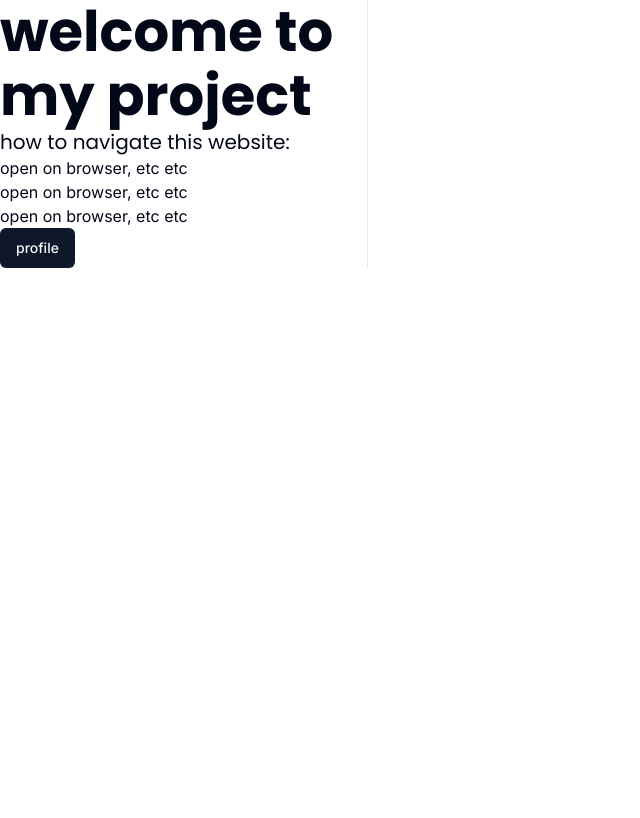
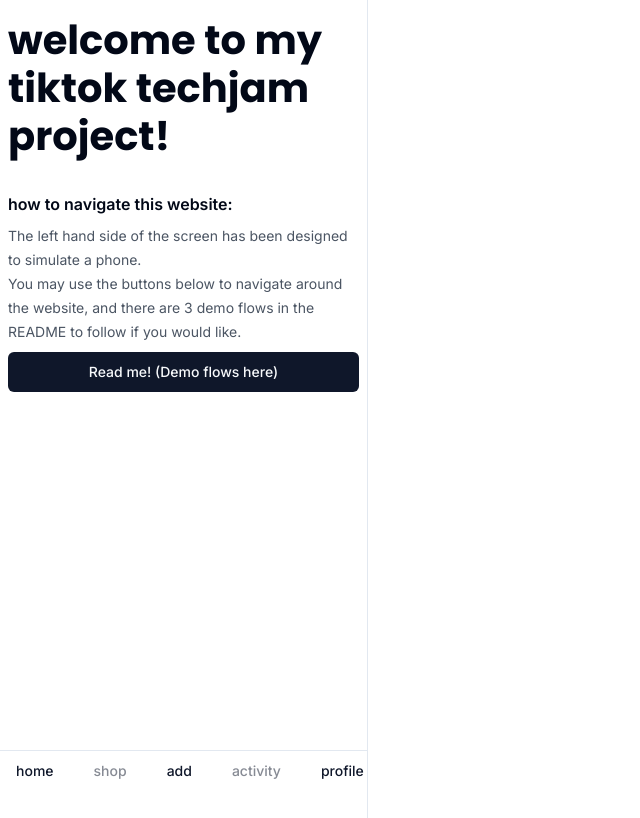
Before and after one commit to applepiofmyeye/tiktoktechjam, a Next.js app: page / in a window 1280 px wide. Shown: the top 818 px of the page, without its empty margins (0-640 px from the left). Built offline with nearby package versions, Linux system fonts and the light colour scheme.

Commit message:
fix: lock file sync

```diff
--- a/src/app/(frontpage)/page.tsx
+++ b/src/app/(frontpage)/page.tsx
@@ -1,21 +1,34 @@
+import BottomNavBar from "@/components/BottomNavBar";
 import { Typography } from "@/components/typography";
-import Image from "next/image";
-import { redirect } from "next/navigation";
-import NavigationBar from "../../components/NavigationBar";
+import { buttonVariants } from "@/components/ui/button";
+import Link from "next/link";
 
 export default function Home() {
   return (
-    <>
-      <Typography variant={"display-lg"} weight={"semibold"}>
-        welcome to my project
-      </Typography>
-      <Typography as="h2" variant={"title-md"}>
-        how to navigate this website:
-      </Typography>
-      <Typography>open on browser, etc etc</Typography>
-      <Typography>open on browser, etc etc</Typography>
-      <Typography>open on browser, etc etc</Typography>
-      <NavigationBar />
-    </>
+    <div className="">
+      <div className="h-[100vh] py-4 px-2 gap-y-8 flex flex-col">
+        <Typography variant={"display-sm"} weight={"semibold"}>
+          welcome to my tiktok techjam project!
+        </Typography>
+        <div className="flex flex-col gap-y-2">
+          <Typography variant={"body-md"} weight={"semibold"}>
+            how to navigate this website:
+          </Typography>
+          <Typography variant={"body-sm"} className="text-gray-600">
+            The left hand side of the screen has been designed to simulate a
+            phone. <br /> You may use the buttons below to navigate around the
+            website, and there are 3 demo flows in the README to follow if you
+            would like.
+          </Typography>
+          <Link
+            href="https://github.com/applepiofmyeye/tiktoktechjam#readme"
+            className={buttonVariants({ variant: "default" })}
+          >
+            Read me! (Demo flows here)
+          </Link>
+        </div>
+      </div>
+      <BottomNavBar />
+    </div>
   );
 }
```
Also changed, not shown: 2 other files (tests, documents, lock files or other folders).
